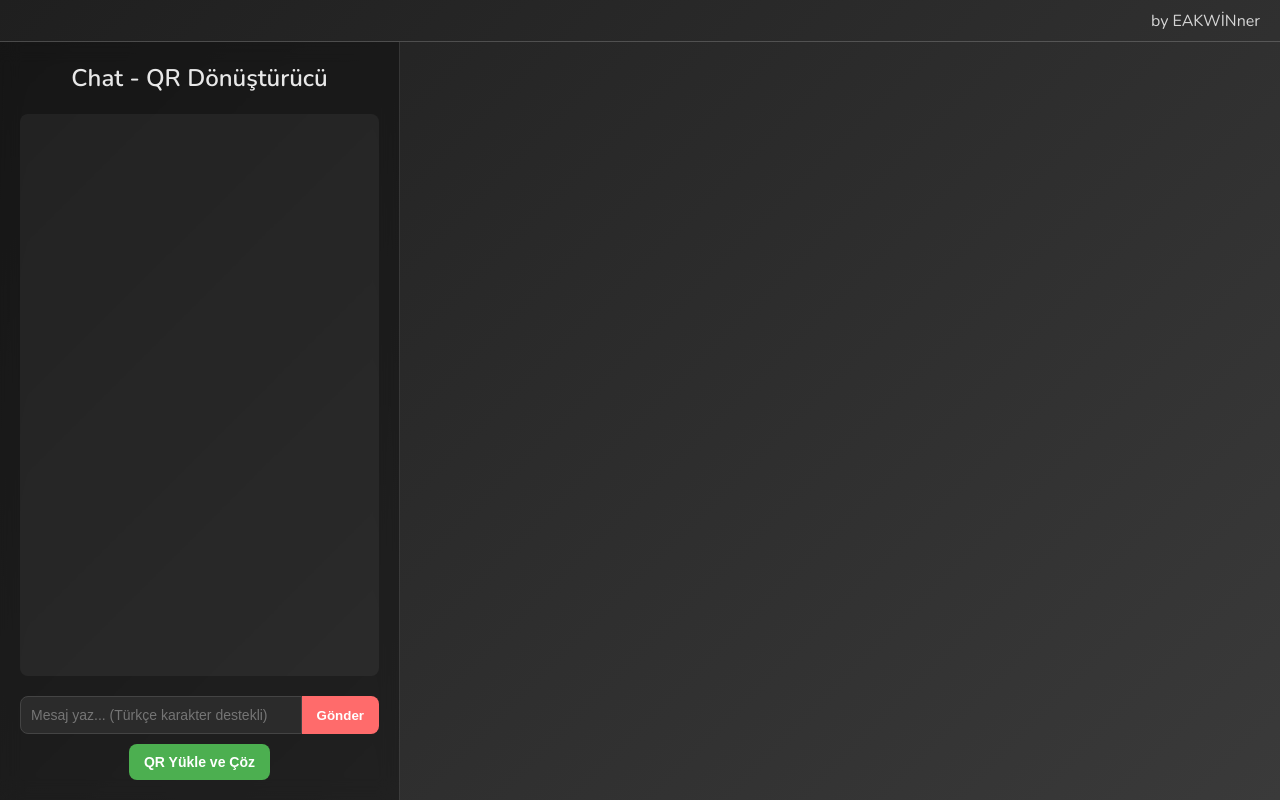
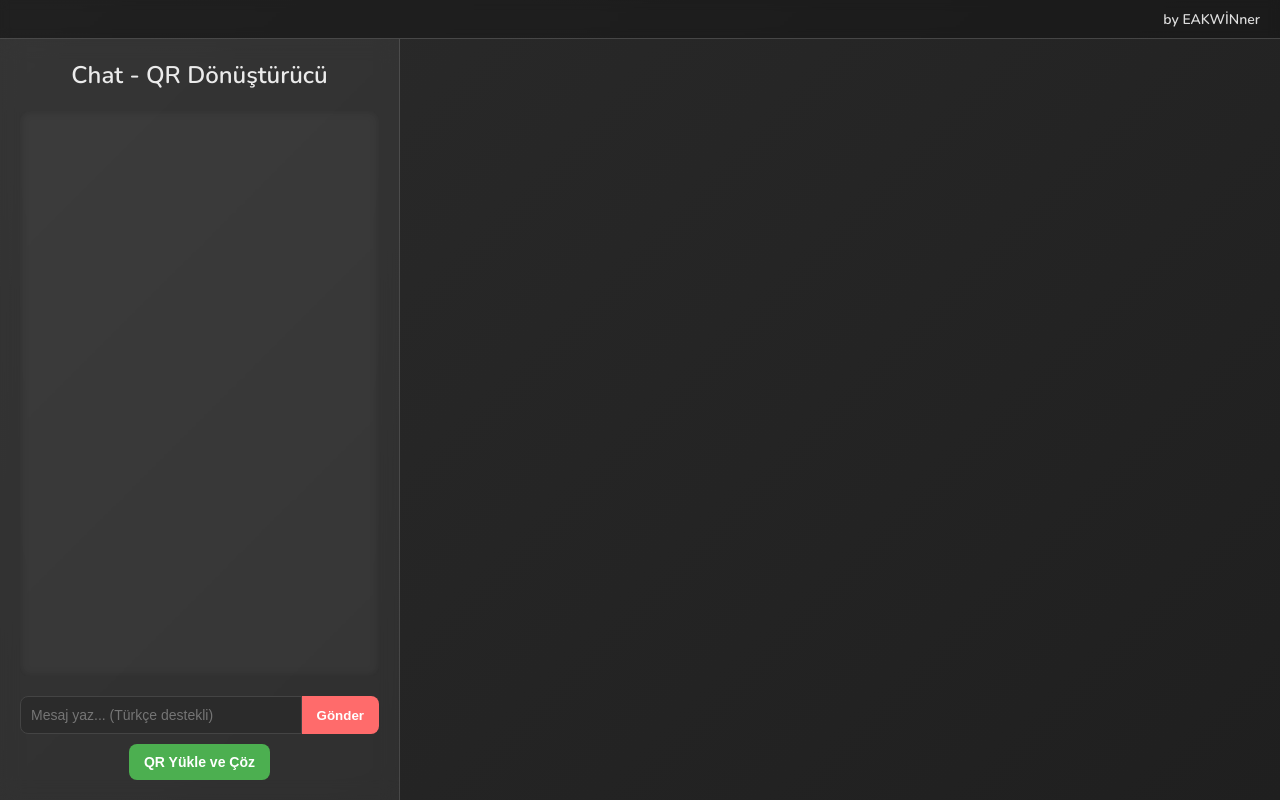
Before and after one commit to emiralpK/qr-evirici, a plain HTML site: page index.html in a window 1280 px wide. Drawn offline with nearby package versions, Linux system fonts and the light colour scheme.

Commit message:
index.html

```diff
--- a/index.html
+++ b/index.html
@@ -15,9 +15,9 @@
     body {
         margin: 0;
         padding: 0;
-        background: linear-gradient(135deg, #1f1f1f, #3a3a3a);
+        font-family: 'Nunito', sans-serif;
+        background: linear-gradient(135deg, #2b2b2b, #1f1f1f);
         color: #f0f0f0;
-        font-family: 'Nunito', sans-serif;
         display: flex;
         flex-direction: column;
         height: 100vh;
@@ -30,6 +30,8 @@
         justify-content: flex-end;
         align-items: center;
         position: relative;
+        background: rgba(0,0,0,0.25);
+        backdrop-filter: blur(5px);
     }
     .top-bar::before {
         content: "";
@@ -41,9 +43,10 @@
         background: #ffffff30;
     }
     .top-bar .brand {
-        font-size: 16px;
+        font-size: 14px;
         color: #fff;
-        opacity: 0.8;
+        opacity: 0.85;
+        font-weight: 600;
     }
 
     .container {
@@ -51,18 +54,36 @@
         display: flex;
         height: 100%;
         overflow: hidden;
+        transition: all 0.3s ease;
+    }
+
+    /* Mobilde dikey dizilim için */
+    @media (max-width: 800px) {
+        .container {
+            flex-direction: column;
+        }
     }
 
     /* Sol Panel (Chat) */
     .left-panel {
         width: 35%;
         max-width: 400px;
-        background: rgba(0,0,0,0.3);
+        background: rgba(255,255,255,0.05);
         backdrop-filter: blur(10px);
         display: flex;
         flex-direction: column;
         padding: 20px;
         border-right: 1px solid #ffffff20;
+        transition: all 0.3s ease;
+    }
+
+    @media (max-width: 800px) {
+        .left-panel {
+            width: 100%;
+            max-width: none;
+            border-right: none;
+            border-bottom: 1px solid #ffffff20;
+        }
     }
 
     .header {
@@ -80,7 +101,8 @@
         margin-bottom: 20px;
         padding: 10px;
         border-radius: 8px;
-        background: rgba(255,255,255,0.05);
+        background: rgba(255,255,255,0.03);
+        box-shadow: inset 0 0 10px rgba(0,0,0,0.2);
     }
 
     .message {
@@ -90,6 +112,10 @@
         margin-bottom: 10px;
         word-break: break-word;
         font-size: 14px;
+        transition: background 0.3s;
+    }
+    .message:hover {
+        background: rgba(255,255,255,0.15);
     }
 
     .input-area {
@@ -105,19 +131,24 @@
         border-radius: 8px 0 0 8px;
         outline: none;
         font-size: 14px;
+        transition: border 0.3s;
+    }
+    .input-area input:focus {
+        border-color: #ff6b6b;
     }
     .input-area button {
         padding: 10px 15px;
         border: none;
         background: #ff6b6b;
         color: #fff;
-        font-weight: bold;
+        font-weight: 600;
         cursor: pointer;
         border-radius: 0 8px 8px 0;
-        transition: background 0.3s;
+        transition: background 0.3s, transform 0.2s;
     }
     .input-area button:hover {
         background: #ff4b4b;
+        transform: scale(1.05);
     }
 
     .decode-area {
@@ -133,10 +164,11 @@
         cursor: pointer;
         font-weight: 600;
         font-size: 14px;
-        transition: background 0.3s;
+        transition: background 0.3s, transform 0.2s;
     }
     .decode-area button:hover {
         background: #45a049;
+        transform: scale(1.05);
     }
 
     /* Sağ Panel (QR) */
@@ -150,6 +182,15 @@
         position: relative;
         overflow: hidden;
         padding: 20px;
+        transition: all 0.3s ease;
+    }
+
+    @media (max-width: 800px) {
+        .right-panel {
+            width: 100%;
+            border-top: 1px solid #ffffff20;
+            padding: 20px;
+        }
     }
 
     .qr-container {
@@ -186,22 +227,23 @@
         cursor: pointer;
         font-size: 14px;
         font-weight: 600;
-        transition: background 0.3s;
+        transition: background 0.3s, transform 0.2s;
     }
     .download-area button:hover {
         background: #45a049;
+        transform: scale(1.05);
     }
 
-    /* Responsive */
-    @media (max-width: 800px) {
-        .left-panel {
-            width: 100%;
-            max-width: none;
-            border-right: none;
-        }
-        .right-panel {
-            display: none;
-        }
+    /* Scrollbar stilini biraz iyileştirelim */
+    .messages::-webkit-scrollbar {
+        width: 8px;
+    }
+    .messages::-webkit-scrollbar-track {
+        background: rgba(0,0,0,0.1);
+    }
+    .messages::-webkit-scrollbar-thumb {
+        background: rgba(255,255,255,0.2);
+        border-radius: 4px;
     }
 
 </style>
@@ -215,7 +257,7 @@
         <div class="header">Chat - QR Dönüştürücü</div>
         <div class="messages"></div>
         <div class="input-area">
-            <input type="text" placeholder="Mesaj yaz... (Türkçe karakter destekli)">
+            <input type="text" placeholder="Mesaj yaz... (Türkçe destekli)">
             <button class="send-btn">Gönder</button>
         </div>
         <div class="decode-area">
@@ -280,7 +322,7 @@ document.addEventListener('DOMContentLoaded', () => {
                 correctLevel: QRCode.CorrectLevel.H
             });
             qrContainer.classList.add('show');
-            // Gösterildikten sonra butonlar gelsin
+            // QR görününce indirme butonları gelsin
             downloadArea.classList.add('show');
         }, 50);
     }
```
